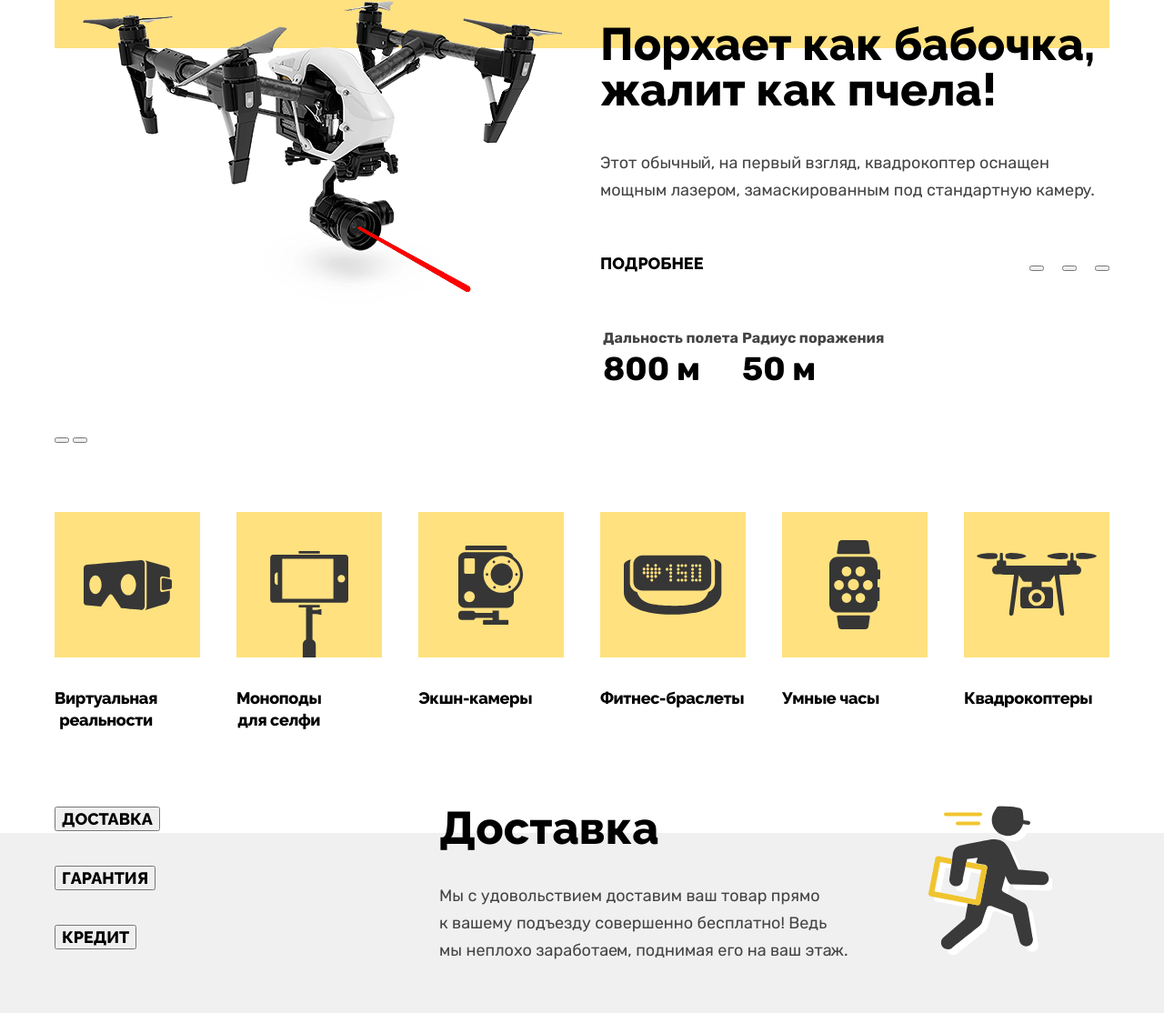
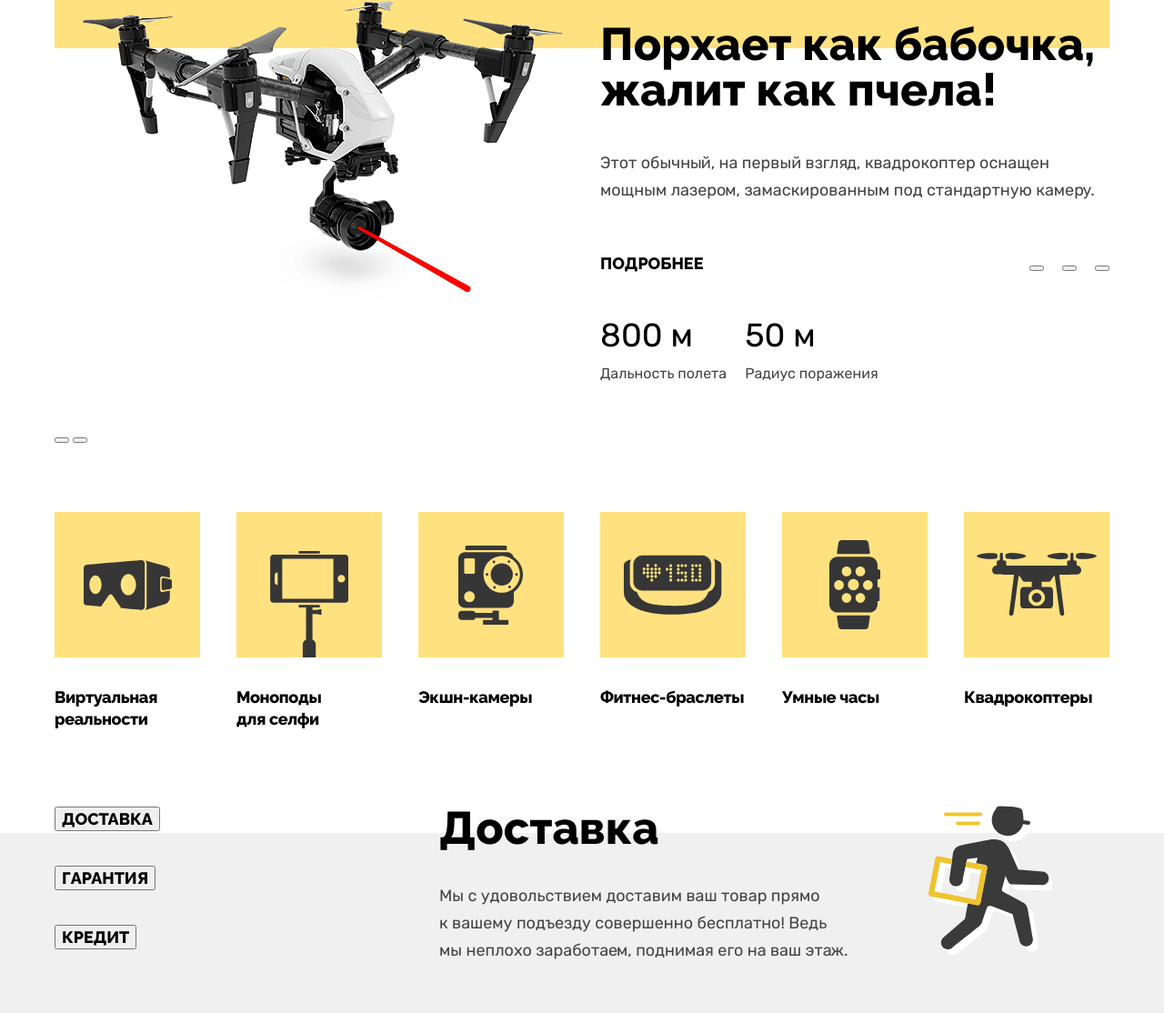
Before and after one commit to htmlacademy-htmlcss/1845009-device-33, a plain HTML site: page index.html in a window 1280 px wide. Shown: the part 284-1398 px from the top of the page at 91% size. Drawn offline with Linux system fonts and the light colour scheme.

Commit message:
Выполнил д/з 6

```diff
--- a/index.html
+++ b/index.html
@@ -103,16 +103,13 @@
                   </li>
                 </ol>
               </div>
-              <table class="slider-features-table">
-                <tr>
-                  <th class="table-feature">Дальность полета</th>
-                  <th class="table-feature">Радиус поражения</th>
-                </tr>
-                <tr>
-                  <td class="table-value"><b>800 м</b></td>
-                  <td class="table-value"><b>50 м</b></td>
-                </tr>
-              </table>
+              <dl class="slider-features-list">
+                <dt class="slider-feature">Дальность полета</dt>
+                <dd class="slider-value">800 м</dd>
+
+                <dt class="slider-feature">Радиус поражения</dt>
+                <dd class="slider-value">50 м</dd>
+              </dl>
             </div>
           </div>
         </div>
--- a/styles/styles.css
+++ b/styles/styles.css
@@ -59,7 +59,7 @@ body {
 }
 
 .button {
-  font-family: Raleway;
+  font-family: "Raleway";
   font-weight: 800;
   font-size: 18px;
   line-height: 21px;
@@ -210,11 +210,14 @@ body {
   margin-bottom: 40px;
 }
 
+.bestsellers {
+  margin-top: -40px;
+  margin-bottom: 70px;
+}
+
 .bestsellers-slider-container {
   display: flex;
   justify-content: space-between;
-  margin-bottom: 70px;
-  margin-top: -40px;
   background-image: linear-gradient(to bottom, #FFE17F 150px, white 150px);
 }
 
@@ -255,13 +258,26 @@ body {
   margin-right: 20px;
 }
 
-.table-feature {
+.slider-features-list {
+  display: grid;
+  grid-template-columns: repeat(2, auto);
+  justify-content: start;
+  column-gap: 20px;
+  row-gap: 12px;
+  padding: 0;
+  margin: 0;
+}
+
+.slider-feature {
   font-size: 16px;
 }
 
-.table-value {
+.slider-value {
+  grid-row: 1 / 2;
   font-size: 36px;
   color: #000000;
+  margin: 0;
+  padding: 0;
 }
 
 .device-categories {
@@ -277,31 +293,30 @@ body {
   padding: 0;
 }
 
+.device-categories-item {
+  display: flex;
+  height: 253px;
+}
+
 .device-categories-link {
-  display: flex;
-  justify-content: flex-start;
-  box-sizing: border-box;
-  padding-top: 193px;
-  position: relative;
+  display: block;
   width: 160px;
-  height: 253px;
   text-align: left;
   font-family: "Raleway", sans-serif;
   font-weight: 800;
   line-height: 24px;
   letter-spacing: -0.02em;
-  text-align: center;
+  text-align: left;
   color: #000000;
   text-decoration: none;
 }
 
 .device-categories-link::before {
+  display: block;
   content: "";
-  position: absolute;
-  top: 0;
-  left: 0;
   width: 160px;
   height: 160px;
+  margin-bottom: 32px;
   background-color: #FFE17F;
   background-position: center;
   background-repeat: no-repeat;
@@ -671,6 +686,7 @@ body {
 .inner-header-title {
   margin: 0;
   margin-bottom: 16px;
+
 }
 
 
@@ -756,6 +772,10 @@ body {
 }
 
 .catalog-list {
+  display: grid;
+  grid-template-columns: 360px 360px;
+  column-gap: 40px;
+  row-gap: 44px;
   margin: 0;
   padding: 0;
   list-style: none;
@@ -771,10 +791,6 @@ body {
 .catalog-card-image {
   display: block;
   margin-bottom: 32px;
-}
-
-.catalog-card {
-  width: 360px;
 }
 
 .catalog-card-title {
```
Also changed, not shown: catalog.html (+2 -2 lines).
